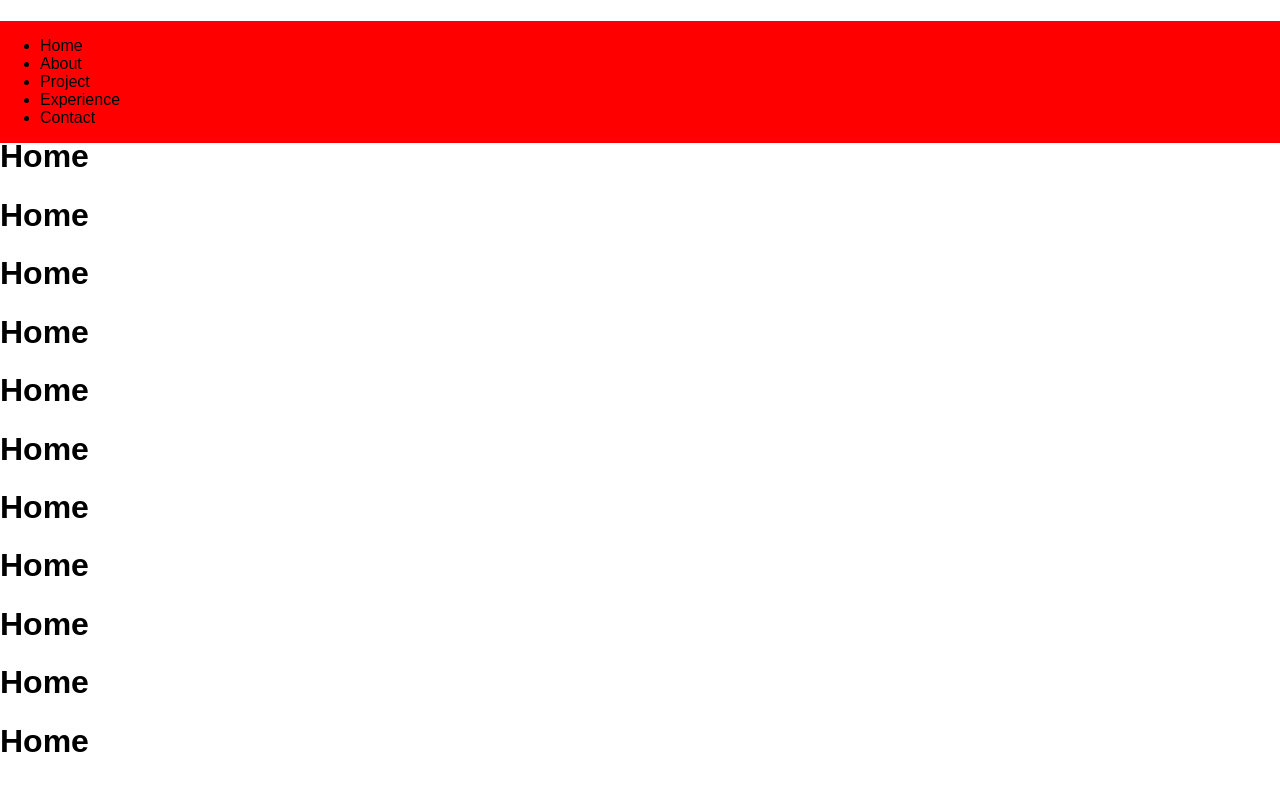
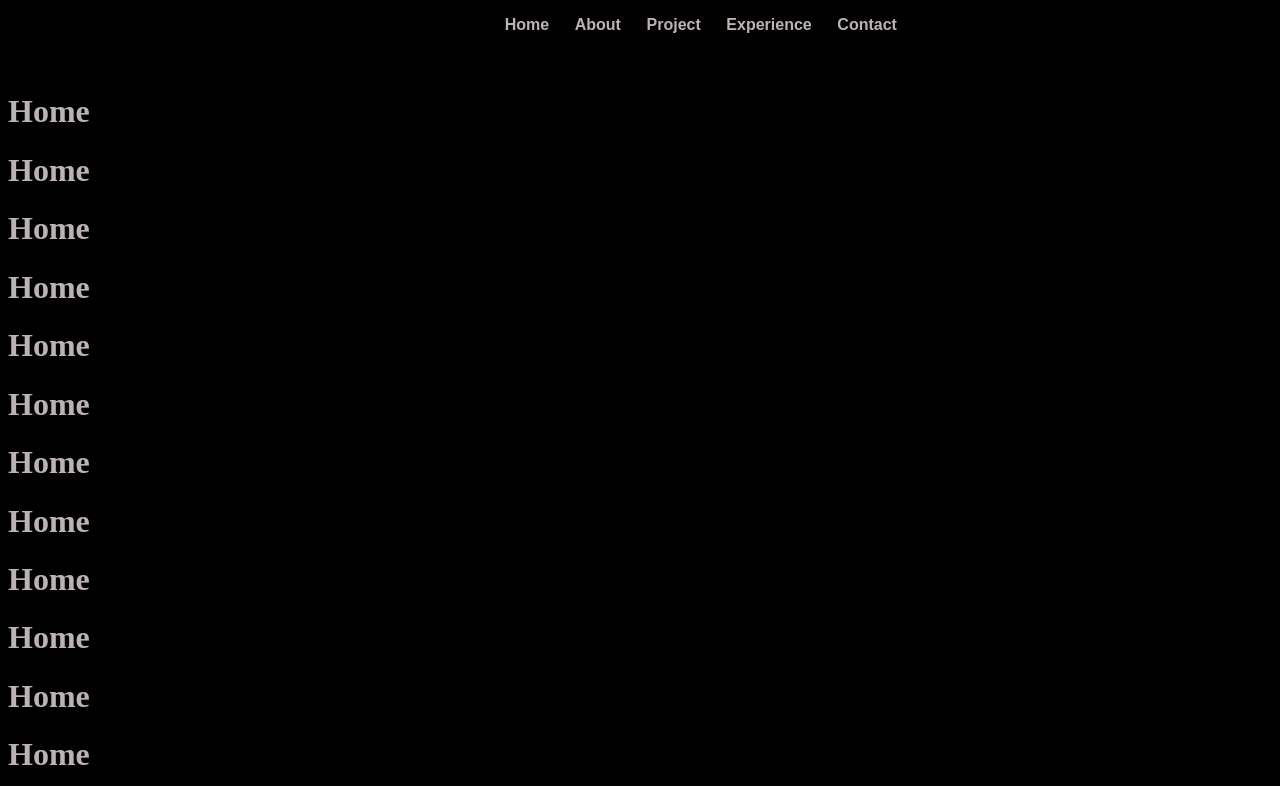
Before and after one commit to Shwetha-75/portfolio, a React (Create React App) app: page / in a window 1280 px wide. Shown: the top 786 px of the page. Built offline with nearby package versions, Linux system fonts and the light colour scheme.

Commit message:
24-12-14_Portfolio_[Shwetha K]: Nvaigation bar styling alinged items to center

```diff
--- a/src/App.js
+++ b/src/App.js
@@ -1,11 +1,14 @@
 import React from "react";
 import Portfolio from "./Sector-Portfolio-Component/Portfolio";
+
+
 function App() {
 
 
   return(
     <>
-  <Portfolio/>
+     <Portfolio/>
+
     </>
 
   )
--- a/src/Sector-About-Component/About.jsx
+++ b/src/Sector-About-Component/About.jsx
@@ -2,8 +2,17 @@ import React,{forwardRef} from 'react'
 
 export default forwardRef(
     function About(props,ref) {
+
+        //  const windowWidth = React.useRef(window.innerWidth);
+        //           const windowHeight = React.useRef(window.innerHeight);
+
+        //           console.log('width: ', windowWidth.current);
+        //           console.log('height: ', windowHeight.current);
+                  // console.log("Hey I'm About executing here ")
         return (
-          <div ref={ref}>
+          <div
+          className='section--tag'
+          ref={ref}>
               <h1>About</h1>
               <h1>About</h1>
               <h1>About</h1>
--- a/src/Sector-Contact-Component/Contact.jsx
+++ b/src/Sector-Contact-Component/Contact.jsx
@@ -2,8 +2,17 @@ import React, { forwardRef } from 'react'
 
 export default forwardRef(
     function Contact(props,ref) {
+        //  const windowWidth = React.useRef(window.innerWidth);
+        //           const windowHeight = React.useRef(window.innerHeight);
+
+        //           console.log('width: ', windowWidth.current);
+        //           console.log('height: ', windowHeight.current);
+        // console.log("Hey I'm Contact executing here ")
+
         return (
-          <div ref={ref}>
+          <div
+          className='section--tag'
+          ref={ref}>
             <h1>Contact</h1>
             <h1>Contact</h1>
             <h1>Contact</h1>
--- a/src/Sector-Experience-Component/Experience.jsx
+++ b/src/Sector-Experience-Component/Experience.jsx
@@ -2,8 +2,19 @@ import React,{forwardRef} from 'react'
 
 export default forwardRef(
     function Experience(props,ref) {
+
+        //  const windowWidth = React.useRef(window.innerWidth);
+        //           const windowHeight = React.useRef(window.innerHeight);
+
+        //           console.log('width: ', windowWidth.current);
+        //           console.log('height: ', windowHeight.current);
+        // console.log("Hey I'm Experience executing here ")
+
         return (
-          <div ref={ref}>
+          <div
+          className='section--tag'
+
+          ref={ref}>
             <h1>Experience</h1>
             <h1>Experience</h1>
             <h1>Experience</h1>
--- a/src/Sector-Home-Component/Home.jsx
+++ b/src/Sector-Home-Component/Home.jsx
@@ -3,8 +3,19 @@ import React,{forwardRef} from 'react'
 export default forwardRef(
 
     function Home(props,ref) {
+
+        //  const windowWidth = React.useRef(window.innerWidth);
+        //     const windowHeight = React.useRef(window.innerHeight);
+
+        //     console.log('width: ', windowWidth.current);
+        //     console.log('height: ', windowHeight.current);
+        // console.log("Hey I'm Home executing here ")
+
         return (
-          <div ref={ref}>
+          <div
+          className='section--tag'
+
+          ref={ref}>
             <h1>Home</h1>
             <h1>Home</h1>
             <h1>Home</h1>
--- a/src/Sector-Portfolio-Component/Portfolio.jsx
+++ b/src/Sector-Portfolio-Component/Portfolio.jsx
@@ -4,9 +4,10 @@ import About from "../Sector-About-Component/About";
 import Experience from "../Sector-Experience-Component/Experience";
 import Projects from "../Sector-Projects-Component/Projects";
 import Contact from "../Sector-Contact-Component/Contact";
-
+import "../Sector-Portfolio-Component/portfolio.css";
 
 export default function Portfolio() {
+
   const home_ref=React.useRef(null);
   const about_ref=React.useRef(null);
   const projects_ref=React.useRef(null);
@@ -14,71 +15,76 @@ export default function Portfolio() {
   const contact_ref=React.useRef(null);
 
 
-  const handleOnClickHome=()=>{
-         home_ref.current.scrollIntoView({
-          behavior:'smooth'
-         })
+  const [activeId,setActiveId]=React.useState('');
+
+  const [homeColor,setHomeColor]=React.useState(false);
+  const [aboutColor,setAboutColor]=React.useState(false);
+
+
+  const handleOnClickScroll=(ref,value)=>{
+    if (value==='Home'){
+      setHomeColor(true);
+      setAboutColor(false);
+    }
+    else if(value==='About'){
+      setHomeColor(false);
+      setAboutColor(true);
+    }
+     ref.current.scrollIntoView({
+         behavior:'smooth',
+         transition:'1s'
+     })
+    setActiveId(value)
   }
 
+  React.useEffect(()=>{
+    const handleOnScroll=()=>{
 
-  const handleOnClickAbout=()=>{
-    about_ref.current.scrollIntoView({
-      behavior:'smooth'
-    })
-  };
+    }
+    window.addEventListener('scroll',handleOnScroll)
+    return ()=>{
+      window.removeEventListener('scroll',handleOnScroll)
+    }
+  },[activeId])
+  return (
+    <>
+      <nav
+      className='navigationBar--tag'
 
-  const handleOnClickProject=()=>{
-    projects_ref.current.scrollIntoView({
-      behavior:'smooth'
-    })
-  }
+      >
+        <ul >
+          <li
+          className={activeId==='Home' || homeColor ?'navigationBar--active':''}
+          onClick={()=>{handleOnClickScroll(home_ref,"Home")}}
 
-  const handleOnClickExperience=()=>{
-    experience_ref.current.scrollIntoView({
-      behavior:'smooth'
-    })
-  }
-  const handleOnClickContact=()=>{
-    contact_ref.current.scrollIntoView({
-      behavior:'smooth'
-    })
-  }
-  return (
-    <div>
-      <nav
-      style={{
-        position:'fixed',
-        backgroundColor:'red',
-        width:'100%'
-      }}
-      >
-        <ul>
-          <li
-          onClick={handleOnClickHome}
           >
            Home
           </li>
 
           <li
-          onClick={handleOnClickAbout}
+          className={activeId==='About' || aboutColor?'navigationBar--active':''}
+          onClick={()=>{handleOnClickScroll(about_ref,"About")}}
           >
            About
           </li>
 
           <li
-          onClick={handleOnClickProject}
+          className={activeId==='Projects'?'navigationBar--active':''}
+          onClick={()=>{handleOnClickScroll(projects_ref,"Projects")}}
           >
            Project
           </li>
 
           <li
-          onClick={handleOnClickExperience}
+          className={activeId==='Experience'?'navigationBar--active':''}
+          onClick={()=>{handleOnClickScroll(experience_ref,"Experience")}}
           >
            Experience
           </li>
 
           <li
-          onClick={handleOnClickContact}
+          className={activeId==='Contact'?'navigationBar--active':''}
+          onClick={()=>{handleOnClickScroll(contact_ref,"Contact")}}
           >
            Contact
           </li>
@@ -91,15 +97,15 @@ export default function Portfolio() {
       <About
       ref={about_ref}
       />
+      <Projects
+      ref={projects_ref}
+      />
       <Experience
       ref={experience_ref}
-      />
-      <Projects
-      ref={projects_ref}
       />
       <Contact
       ref={contact_ref}
       />
-    </div>
+    </>
   )
 }
--- /dev/null
+++ b/src/Sector-Portfolio-Component/portfolio.css
@@ -0,0 +1,37 @@
+body{
+    width:100%;
+}
+.navigationBar--tag{
+    margin: 0 auto;
+    position:fixed;
+    z-index: 999;
+    height:80px;
+    width:100%;
+    top:0;
+    backdrop-filter: blur(13px);
+    background-color: rgba(0, 0, 0, 0.2);
+}
+.navigationBar--tag>ul>li{
+   list-style-type: none;
+   display: inline;
+   margin-left: 2%;
+   cursor: pointer;
+   font-family: Arial, Helvetica, sans-serif;
+   font-weight: 700;
+   background-color: transparent;
+}
+.navigationBar--active{
+    transition: 1s;
+    color: rgb(245, 245, 245);
+
+}
+.navigationBar--tag>ul>li:hover{
+   transition: 1s;
+    color: rgb(253, 253, 253);
+}
+
+.navigationBar--tag>ul{
+    background-color: transparent;
+    text-align: center;
+
+}
--- a/src/Sector-Projects-Component/Projects.jsx
+++ b/src/Sector-Projects-Component/Projects.jsx
@@ -3,8 +3,18 @@ import React,{forwardRef} from 'react'
 
 export default forwardRef(
     function Projects(props,ref) {
+      // const windowWidth = React.useRef(window.innerWidth);
+      // const windowHeight = React.useRef(window.innerHeight);
+
+      // console.log('width: ', windowWidth.current);
+      // console.log('height: ', windowHeight.current);
+      // console.log("Hey I'm Projects executing here ")
+
         return (
-          <div ref={ref}>
+          <div
+          className='section--tag'
+
+          ref={ref}>
             <h1>Projects</h1>
             <h1>Projects</h1>
             <h1>Projects</h1>
--- a/src/index.css
+++ b/src/index.css
@@ -1,68 +1,30 @@
-
-/* Disable tap highlight for iOS Safari and Android */
-* {
-  -webkit-tap-highlight-color: transparent;
-  -webkit-touch-callout: none;
+*{
+  background-color: black;
+  color:rgb(187, 179, 179);
+  overflow-x: hidden;
+  scroll-behavior: smooth;
+  transition: 0.9s;
+  width:100%;
+  transition-duration: 500ms;
 }
 
+.section--tag{
+margin-top:5%;
 
-.App {
-    font-family: sans-serif;
-    text-align: center;
-    width:100%;
-    background:black;
-  }
-  body {
-    overflow-y:scroll;
-    width:100%;
-    margin: 0;
-    font-family: Arial, sans-serif;
-    position:absolute;
-  }
-  .section {
-    display: grid;
-    top:0;
-    place-items: center;
-    width: 100%;
-    height: 100vh;
-    font-size: 32px;
-    font-weight: bold;
-    transition: opacity 1s ease, transform 0.9s ease;
-  }
-
-  /* Hidden sections are set to opacity 0 and translated up */
-  .hidden-section {
-    opacity: 0;
-    transform: translateY(-20px);
-    visibility: hidden; /* Ensure the hidden sections are not interactable */
-  }
-
-  /* Active section styles */
-  .active-section {
-    opacity: 1;
-    transform: translateY(0);
-    visibility: visible;
-  }
-
-  /* Fade out class for smooth transition */
-  .fade-out {
-    opacity: 0;
-    transform: translateY(-100px); /* Slide out to the top */
-  }
-
-
-
-/* Responsive Styles */
-@media (max-width: 1200px) {
-  .app {
-    justify-content: space-between;
-  }
+}
+html::-webkit-scrollbar {
+  width: 10px;
 }
 
-@media (max-width: 768px) {
-  .app {
-    justify-content: center;
-    flex-direction: column;
-    align-items: center;
-  }
+html::-webkit-scrollbar-track {
+  background: black;
+  box-shadow: inset 0 0 6px rgba(0, 0, 0, 0.3);
 }
+
+html::-webkit-scrollbar-thumb {
+  backdrop-filter: blur(13px);
+
+  background: rgb(145, 145, 145,0.7);
+  border:none;
+  border-radius: 100px;
+}
```
